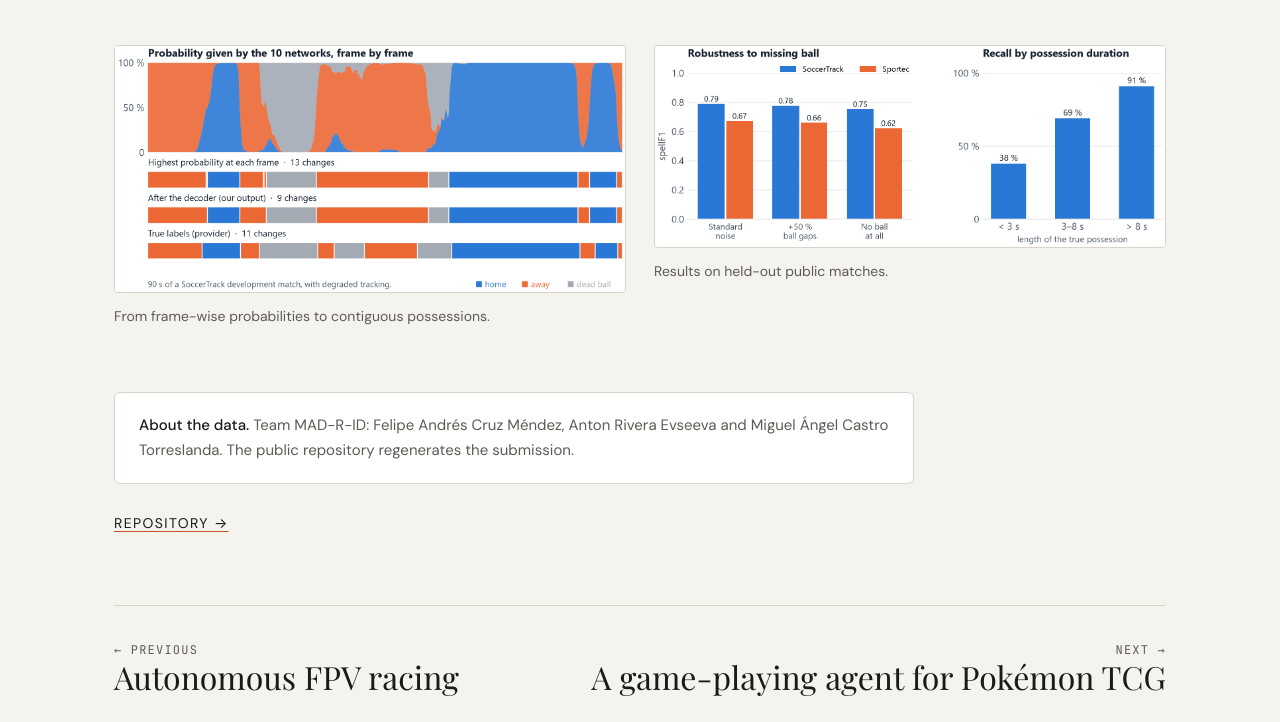
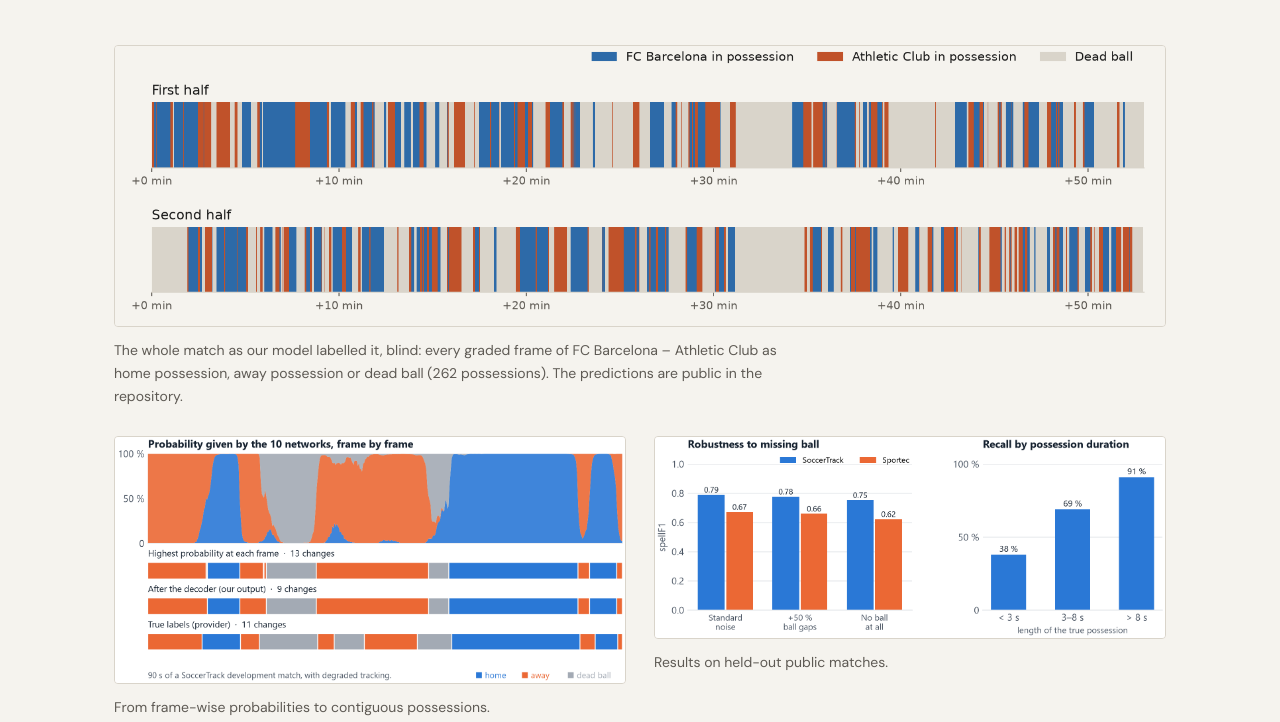
Before and after one commit to mtorreslanda/website, a plain HTML site: page work/more-than-a-hack.html in a window 1280 px wide. Shown: the part 2663-3385 px from the top of the page. Drawn offline with nearby package versions, Linux system fonts and the light colour scheme; a web font is replaced by a local one.

Commit message:
MoreThanAHack: whole-match possession from our predictions

```diff
--- a/assets/css/site.css
+++ b/assets/css/site.css
@@ -180,3 +180,4 @@ figcaption { font-size: 14px; color: var(--muted); margin-top: 12px; max-width:
   .case-fig img { transition: none; }
 }
 .grid.two { grid-template-columns: repeat(auto-fill, minmax(min(100%, 440px), 1fr)); }
+.gallery figure:has(img[src*="mtah-possession"]) { grid-column: 1 / -1; }
--- a/work/more-than-a-hack.html
+++ b/work/more-than-a-hack.html
@@ -39,7 +39,7 @@
 <h2 class="rv">How it works</h2><div class="body rv"><ol class="pipeline"><li><b>Tracking</b><span>automatic, incomplete</span></li><li><b>Features</b><span>13 per player + 11 match-level, 5 Hz</span></li><li><b>Model</b><span>set encoder + bidirectional TCN</span></li><li><b>Ensemble</b><span>10 networks, geometric mean</span></li><li><b>Decoding</b><span>3-state Viterbi → possessions</span></li></ol></div>
 <h2 class="rv">Design choices</h2><div class="body rv"><ul class='facts'><li><b>Teams as sets.</b> A shared per-player encoder pooled per team, so broken tracks, slot order and identity switches do not matter.</li><li><b>±25 s of context</b> with a bidirectional temporal CNN, to infer the owner across ball gaps.</li><li><b>Auxiliary targets</b> (where the ball is now, in 0.5 s and in 1 s) teach the network to track the ball implicitly.</li><li><b>Training on 15 public matches</b> whose tracking was deliberately degraded to look like the target's.</li><li><b>Ten networks</b> combined by geometric mean, then a 3-state Viterbi decoder turns probabilities into possessions.</li></ul></div>
 </div>
-<div class="gallery"><figure class="rv"><div class="frame"><img src="../assets/img/mtah-decoder.png" alt="From frame-wise probabilities to contiguous possessions." loading="lazy" decoding="async"></div><figcaption>From frame-wise probabilities to contiguous possessions.</figcaption></figure><figure class="rv"><div class="frame"><img src="../assets/img/mtah-results.png" alt="Results on held-out public matches." loading="lazy" decoding="async"></div><figcaption>Results on held-out public matches.</figcaption></figure></div>
+<div class="gallery"><figure class="rv"><div class="frame"><img src="../assets/img/mtah-possession.png" alt="The whole match as our model labelled it, blind: every graded frame of FC Barcelona – Athletic Club as home possession, away possession or dead ball (262 possessions). The predictions are public in the repository." loading="lazy" decoding="async"></div><figcaption>The whole match as our model labelled it, blind: every graded frame of FC Barcelona – Athletic Club as home possession, away possession or dead ball (262 possessions). The predictions are public in the repository.</figcaption></figure><figure class="rv"><div class="frame"><img src="../assets/img/mtah-decoder.png" alt="From frame-wise probabilities to contiguous possessions." loading="lazy" decoding="async"></div><figcaption>From frame-wise probabilities to contiguous possessions.</figcaption></figure><figure class="rv"><div class="frame"><img src="../assets/img/mtah-results.png" alt="Results on held-out public matches." loading="lazy" decoding="async"></div><figcaption>Results on held-out public matches.</figcaption></figure></div>
 <div class="note"><b>About the data.</b> Team MAD-R-ID: Felipe Andrés Cruz Méndez, Anton Rivera Evseeva and Miguel Ángel Castro Torreslanda. The public repository regenerates the submission.</div>
 <div class="case-links"><a href="https://github.com/mtorreslanda/MAD-R-ID-mtah2027">Repository →</a></div>
 <nav class="next"><a href="liftoff-agent.html"><small>← Previous</small><span>Autonomous FPV racing</span></a><a href="pokemon-tcg-agent.html"><small>Next →</small><span>A game-playing agent for Pokémon TCG</span></a></nav>
```
Also changed, not shown: assets/img/mtah-possession.png (added).
